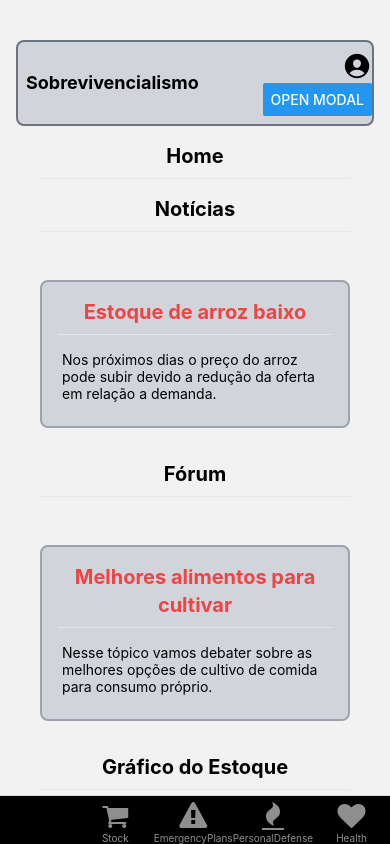
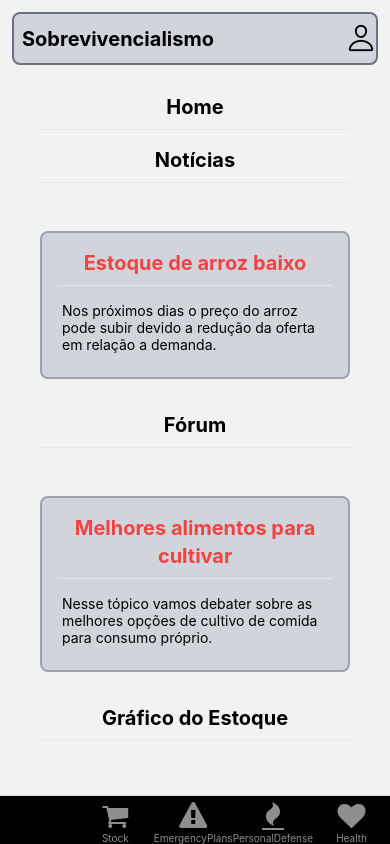
Before and after one commit to marcos-vcg/prepare-se, a React Native app: screen /Tabs in a window 390 px wide. Built offline with nearby package versions, Linux system fonts and the light colour scheme.

Commit message:
appheader get navigation

```diff
--- a/src/components/AppHeader/index.tsx
+++ b/src/components/AppHeader/index.tsx
@@ -7,27 +7,32 @@ import { useNavigation } from "@react-navigation/native";
 
 
 
-export default function AppHeader({ appName, ...props }: { appName: string, props?: any }) {
-   const navigation = useNavigation()
+export default function AppHeader({ appName, navigation, ...props }: { appName: string, navigation: any, props?: any }) {
+//    const navigation = useNavigation()
 
     return (
-        <View className={"flex-row space-x-10 justify-between border-2 border-gray-500 rounded-lg bg-gray-300 mt-10 mx-4"}>
+        <View className={"flex-row space-x-10 justify-between border-2 border-gray-500 rounded-lg bg-gray-300 my-3 mx-3"}>
             <View className={"flex-col justify-center m-2"}>
                 {/* <View className={"flex-col items-start justify-center m-2 bg-green-300"}></View> */}
                 <Text
-                    className={"flex-row text-lg font-bold  leading-6 text-center"}>
+                    className={"flex-row text-xl font-bold leading-6 text-center"}>
                     {/* {props?.children} */}
                     {appName}
                 </Text>
             </View>
 
             {/* <View className={"flex-col items-end m-2 border-black-500 rounded-full bg-red-700 w-10 h-10"}> */}
-            <View className={"flex-col items-end m-2"}>
-                <Ionicons name="person-circle" size={30} style={{}} />
-                <Button
-                    onPress={() => navigation.navigate('Modal')}
+            <View className={"flex-col items-end m-2"} >
+                <Ionicons
+                    name="person-outline"
+                    size={30}
+                    style={{}}
+                    onPress={() => navigation.navigate('Profile')}
+                />
+                {/* <Button
+                    onPress={() => navigation.navigate('Profile')}
                     title="Open Modal"
-                />
+                /> */}
                 {/* <FontAwesome size={28} style={{}} /> */}
                 {/* <Image
                     style={{ width: 30, height: 30, }}
```
